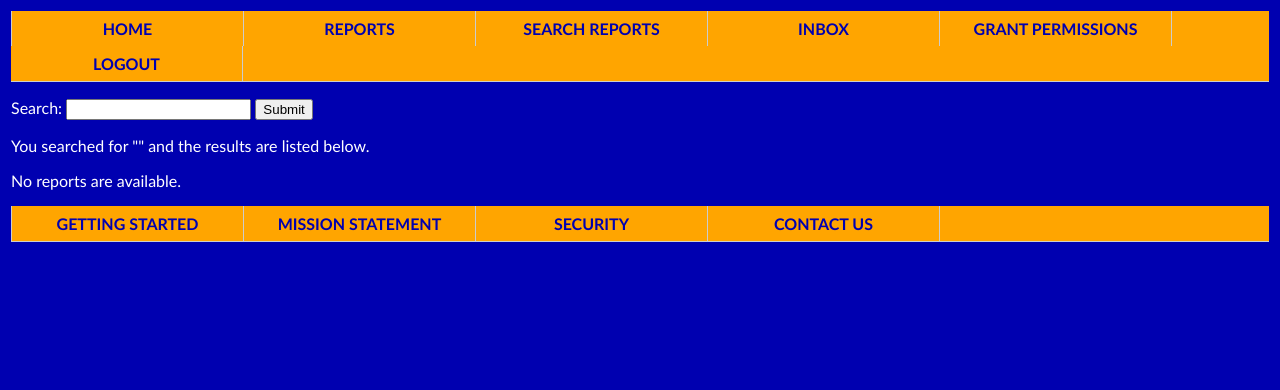
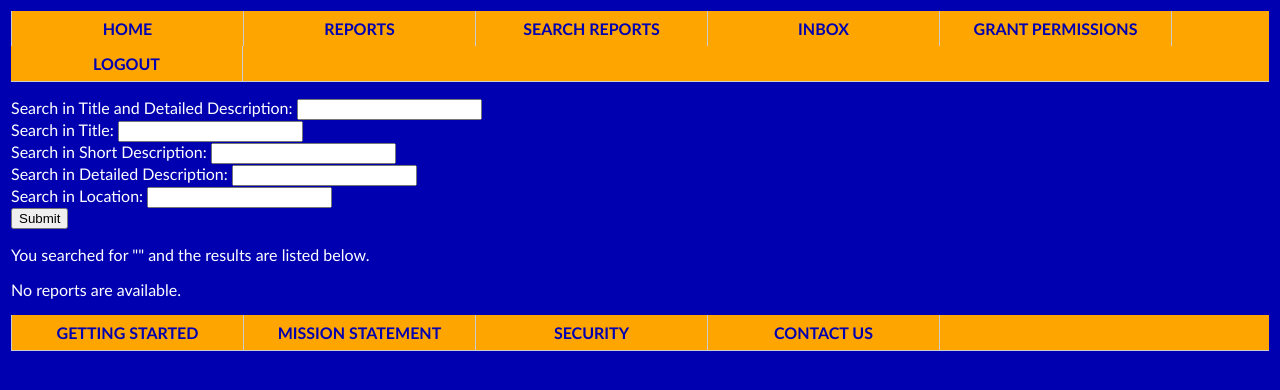
Before and after one commit to bmblank/cs3240-f15-team11, a Django app: page /search/ in a window 1280 px wide. Shown: the top 390 px of the page. Run offline with Django 3.2, Linux system fonts and the light colour scheme; the visitor is signed in with stand-in values (Sample User, id 1).

Commit message:
starting multiple field search

```diff
--- a/index/templates/index/search_results.html
+++ b/index/templates/index/search_results.html
@@ -6,8 +6,16 @@
 
 {% block content %}
     <form method="get" action="/search/">
-        <label for="id_q">Search:</label>
-        <input type="text" name="q" id="id_q"/>
+        <label for="id_q">Search in Title and Detailed Description:</label>
+        <input type="text" name="q" id="id_q"/><br>
+        <label for="id_q">Search in Title:</label>
+        <input type="text" name="titleq" id="id_titleq"/> <br>
+        <label for="id_q">Search in Short Description:</label>
+        <input type="text" name="sdescripq" id="id_sdescripq"/><br>
+        <label for="id_q">Search in Detailed Description:</label>
+        <input type="text" name="descripq" id="id_descripq"/><br>
+        <label for="id_q">Search in Location:</label>
+        <input type="text" name="locationq" id="id_locationq"/><br>
         <input type="submit" value="Submit"/>
     </form>
     You searched for "{{ query_string }}" and the results are listed below.
--- a/index/views.py
+++ b/index/views.py
@@ -69,16 +69,59 @@ def search(request):
     show_these_reports = None
     if ('q' in request.GET) and request.GET['q'].strip():
         query_string = request.GET['q']
+        title_query_string = request.GET['titleq']
+        print("Title" + title_query_string)
+        sDescrip_query_string = request.GET['sdescripq']
+        print("Short Descrip Q" + sDescrip_query_string)
+        dDescrip_query_string = request.GET['descripq']
+        print("Long Descrip Q" + dDescrip_query_string)
+        loc_query_string = request.GET['locationq']
+        print("Loc " + loc_query_string)
 
         report_query = get_query(query_string, ['title', 'Detailed_Description',])
 
-        found_reports = Report.objects.filter(report_query).order_by('-created')
+        treport_query = (get_query(title_query_string, ['title',]))
+        sDreport_query = get_query(sDescrip_query_string, ['Short_Description',])
+        dDreport_query = get_query(dDescrip_query_string, ['Detailed_Description',])
+        lreport_query = get_query(loc_query_string, ['Location_of_Event',])
+
+
+        global_found = Report.objects.all()
+
+        if (query_string != '') :
+            global_found = global_found.filter(report_query)
+            print(global_found)
+
+        if (title_query_string != '') :
+            global_found = global_found.filter(treport_query)
+            print(global_found)
+
+        if (sDescrip_query_string != '') :
+            global_found = global_found.filter(sDreport_query)
+            print(global_found)
+
+        if (dDescrip_query_string != '') :
+            global_found = global_found.filter(dDreport_query)
+            print(global_found)
+
+        if (loc_query_string != '') :
+            global_found = global_found.filter(lreport_query)
+            print(global_found)
+
+
+        global_found = global_found.order_by('-created')
+
+
+        #found_reports = Report.objects.filter(treport_query).order_by('-created')
+        #found_reports = Report.objects.filter(sDreport_query).order_by('-created')
+        #found_reports = Report.objects.filter(dDreport_query).order_by('-created')
+        #found_reports = Report.objects.filter(lreport_query).order_by('-created')
 
         show_these_reports = []
 
         vgroupnames = request.user.groups.values_list('name',flat=True)
 
-        for rep in found_reports:
+        for rep in global_found:
             if rep.group_name in vgroupnames or 'SiteManager' in vgroupnames:
                 show_these_reports.append(rep)
 
```
